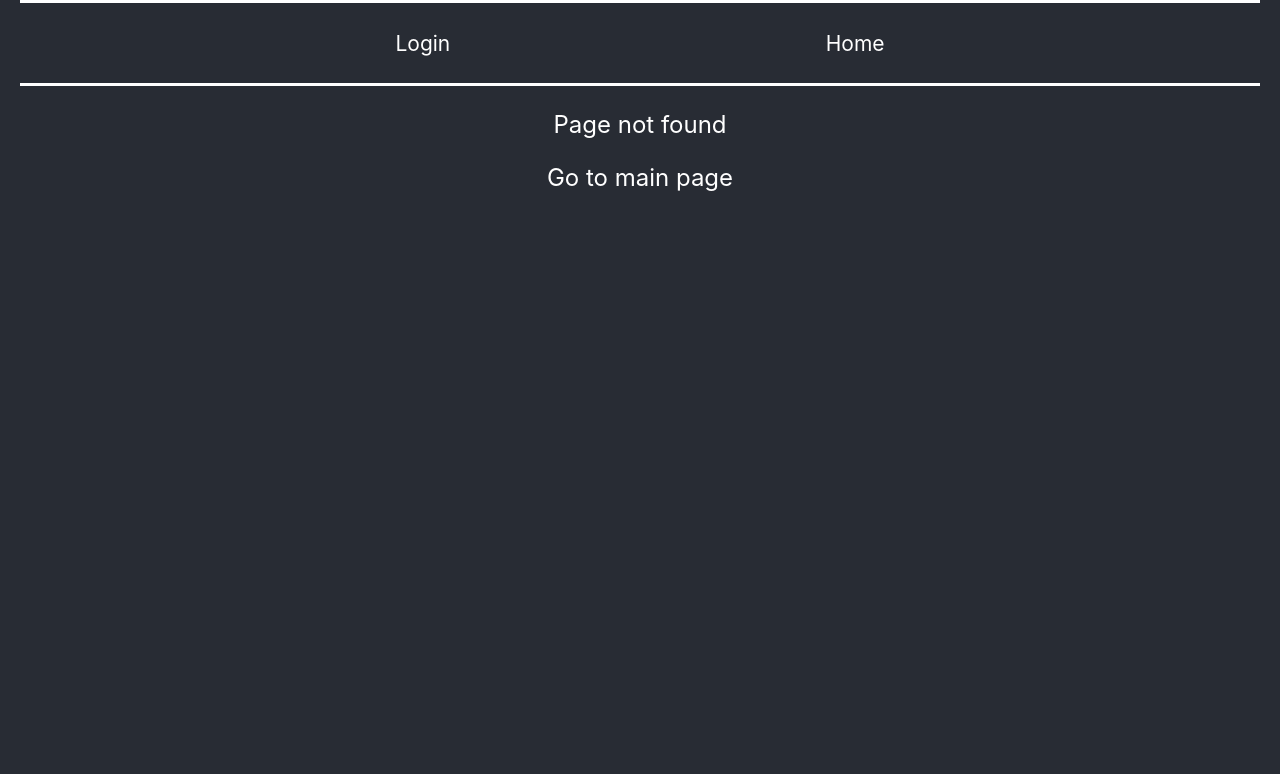
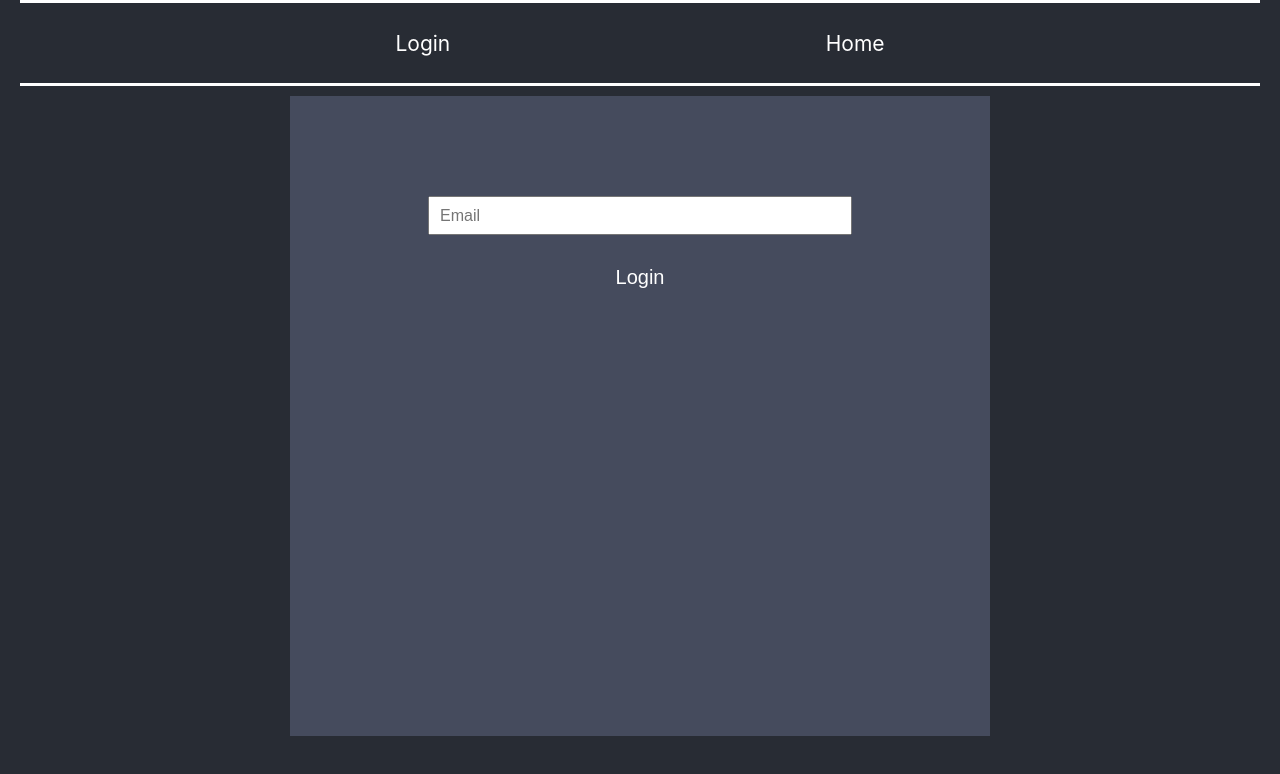
Before and after one commit to AnastasiaOwl/my-ToDoList, a React (Create React App) app: page /AuthPage in a window 1280 px wide. Before the commit this address had no page. Shown: the top 774 px of the page. Built offline with nearby package versions, Linux system fonts and the light colour scheme; data requests are answered from the project's data file.

Commit message:
Add auth and fix login logic

```diff
--- a/src/App.js
+++ b/src/App.js
@@ -12,6 +12,7 @@ const About = lazy(()=>import('./pages/About'));
 const TodosPage = lazy(()=>import('./pages/TodosPage'));
 const NotFoundPage = lazy(()=>import('./pages/NotFoundPage'));
 const LoginPage = lazy(() => import('./pages/LoginPage'));
+const AuthPage = lazy(() => import('./pages/AuthPage'));
 
 function App() {
   const [isLoggedIn, setIsLoggedIn] = useState(false);
@@ -39,12 +40,24 @@ function App() {
     setIsLoggedIn(true);
   };
 
+  const handleLogout = () => {
+    setIsLoggedIn(false);
+    localStorage.removeItem('loggedInUser');
+  };
 
   return (
     <Router>
     <div className="App">
     <header className='App-header'>
-          <NavLink to='/LoginPage' className="App-link" activeClassName="active">Login</NavLink>
+    {isLoggedIn ? (
+            <>
+              <NavLink to='/AuthPage' className="App-link" onClick={handleLogout}>Log out</NavLink>
+            </>
+          ) : (
+            <>
+              <NavLink to='/LoginPage' className="App-link" activeClassName="active">Login</NavLink>
+            </>
+          )}
           <NavLink to='/' className="App-link" activeClassName="active">Home</NavLink>
           {isLoggedIn && (
             <>
@@ -57,6 +70,7 @@ function App() {
       <body className="App-body">
         <Routes>
           <Route path='/LoginPage'element={<LoginPage handleLoginSuccess={handleLoginSuccess} />} />
+          <Route path='/AuthPage'element={<AuthPage handleLoginSuccess={handleLoginSuccess} />} />
           <Route path='/' element={<Home/>}/>
           <Route path='/ToDoList' element={<PrivateRoute isAuthenticated={isLoggedIn}><ToDoList/></PrivateRoute>}/>
           <Route path='/About' element={<PrivateRoute isAuthenticated={isLoggedIn}><About/> </PrivateRoute>}/>
--- /dev/null
+++ b/src/pages/AuthPage.js
@@ -0,0 +1,75 @@
+import React, { useState, useEffect } from 'react';
+import { getAllUsers } from '../api/api';
+import { NavLink, Navigate } from 'react-router-dom';
+import '../style/LoginPage.css';
+
+const AuthPage = ({ handleLoginSuccess }) => {
+  const [inputEmail, setInputEmail] = useState('');
+  const [userNotFound, setUserNotFound] = useState(false); // State to track user not found
+  const [error, setError] = useState(null);
+
+  useEffect(() => {
+    const storedEmail = localStorage.getItem('loggedInUser');
+    if (storedEmail) {
+      setInputEmail(storedEmail);
+      handleLoginSuccess();
+    }
+  }, [handleLoginSuccess]);
+
+  const handleLogin = async () => {
+    if (!inputEmail) {
+      setError('Please enter login and email.');
+      return;
+    }
+
+    try {
+      // Check if user already exists
+      const users = await getAllUsers();
+      const currentUser = users.find((user) => user.email === inputEmail);
+
+      if (currentUser) {
+        console.log('User found in database:', currentUser);
+        localStorage.setItem('loggedInUser', inputEmail);
+        handleLoginSuccess(); // Log in the user
+        setInputEmail('');
+      } else {
+        // User not found, set state to show the message
+        setUserNotFound(true);
+      }
+    } catch (error) {
+      console.error('Error logging in:', error.message);
+      setError('Error logging in. Please try again.');
+    }
+    setInputEmail('');
+  };
+
+  if (localStorage.getItem('loggedInUser')) {
+    return <Navigate to="/" />;
+  }
+
+  return (
+    <>
+      <div className='login-form'>
+        <div className='login-items'>
+          <input
+            className='inputs'
+            type="text"
+            placeholder="Email"
+            value={inputEmail}
+            onChange={(e) => setInputEmail(e.target.value)}
+          />
+          <button className='login-button' onClick={handleLogin}>Login</button>
+          {userNotFound && (
+          <p> Sorry, we can't find this user.{' '}
+          <NavLink className='link' to='/LoginPage'>Registered?</NavLink>
+        </p>
+      )}
+        </div>
+      </div>
+
+
+    </>
+  );
+};
+
+export default AuthPage;
--- a/src/pages/LoginPage.js
+++ b/src/pages/LoginPage.js
@@ -1,11 +1,21 @@
-import React, { useState } from 'react';
-import { addUser, getAllUsers} from '../api/api'; // Import your addUser function
+import React, { useState, useEffect} from 'react';
+import { NavLink} from 'react-router-dom';
+import { addUser, getAllUsers} from '../api/api';
 import '../style/LoginPage.css'
 
 const LoginPage = ({ handleLoginSuccess}) => {
   const [inputLogin, setInputLogin] = useState('');
   const [inputEmail, setInputEmail] = useState('');
+  const [userExistsError, setUserExistsError] = useState(false);
   const [error, setError] = useState(null);
+
+  useEffect(() => {
+    const storedEmail = localStorage.getItem('loggedInUser');
+    if (storedEmail) {
+      setInputEmail(storedEmail);
+      handleLoginSuccess();
+    }
+  }, [handleLoginSuccess]);
 
   const handleLogin = async () => {
     if (!inputLogin || !inputEmail) {
@@ -20,13 +30,15 @@ const LoginPage = ({ handleLoginSuccess}) => {
 
       if (currentUser) {
         console.log('User found in database:', currentUser);
-        handleLoginSuccess(); // Log in the user
+        setUserExistsError(true);
       } else {
         // Add the user to the database
         const response = await addUser({ login: inputLogin, email: inputEmail });
         if (response.data && response.data.success) {
           console.log('User added successfully:', response.data);
+          localStorage.setItem('loggedInUser', inputEmail);
           handleLoginSuccess(); // Call the onLoginSuccess function passed from App.js
+          setInputEmail('');
         } else {
           console.error('User addition failed:', response.data ? response.data.message : 'Unknown error');
           setError(response.data ? response.data.message : 'Unknown error');
@@ -60,6 +72,11 @@ const LoginPage = ({ handleLoginSuccess}) => {
         onChange={(e) => setInputEmail(e.target.value)}
       />
       <button className='login-button' onClick={handleLogin}>Login</button>
+          {userExistsError && (
+            <p className='error-message'>User with this login and email already exists.</p>
+          )}
+          {error && <p className='error-message'>{error}</p>}
+      <p>Already have registerted? Super, go here <NavLink className='link' to='/AuthPage'>authorize</NavLink></p>
        </div>
       </div>
     </>
```
